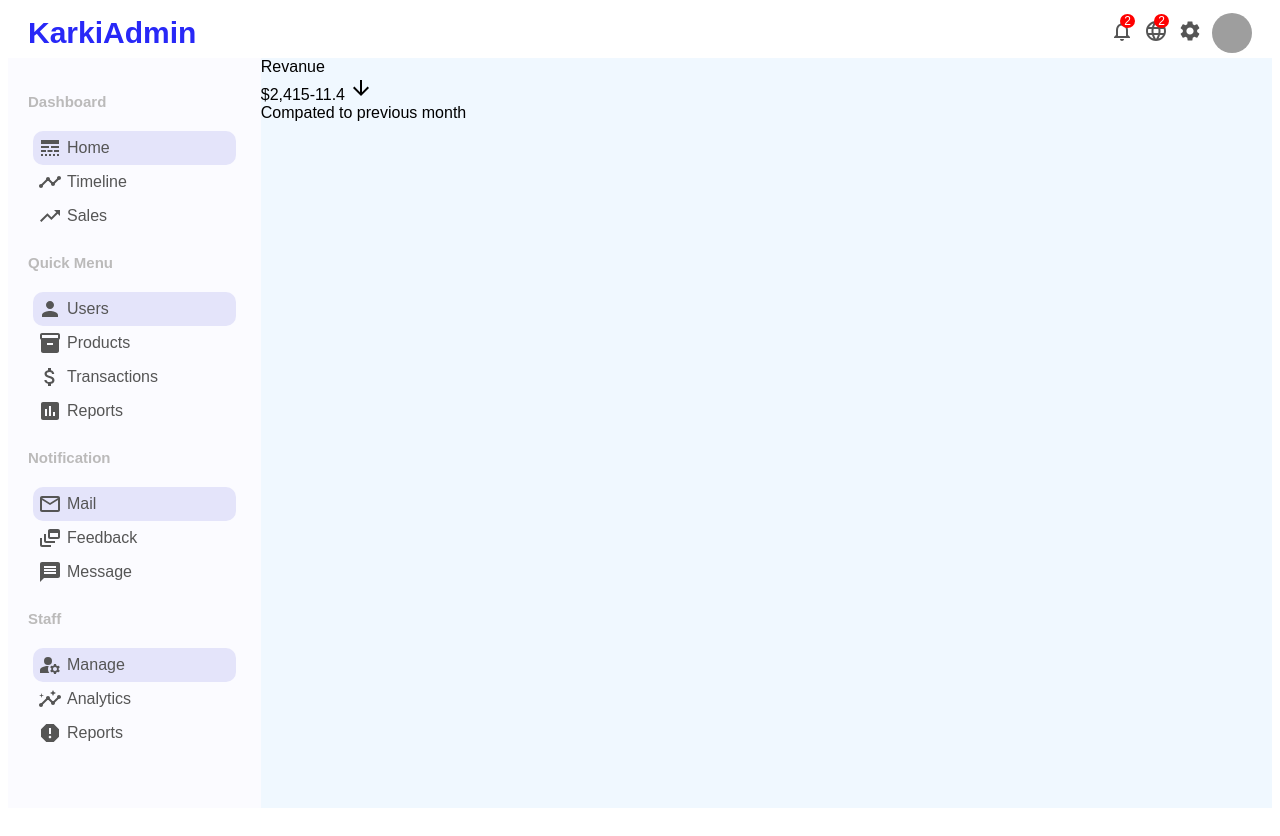
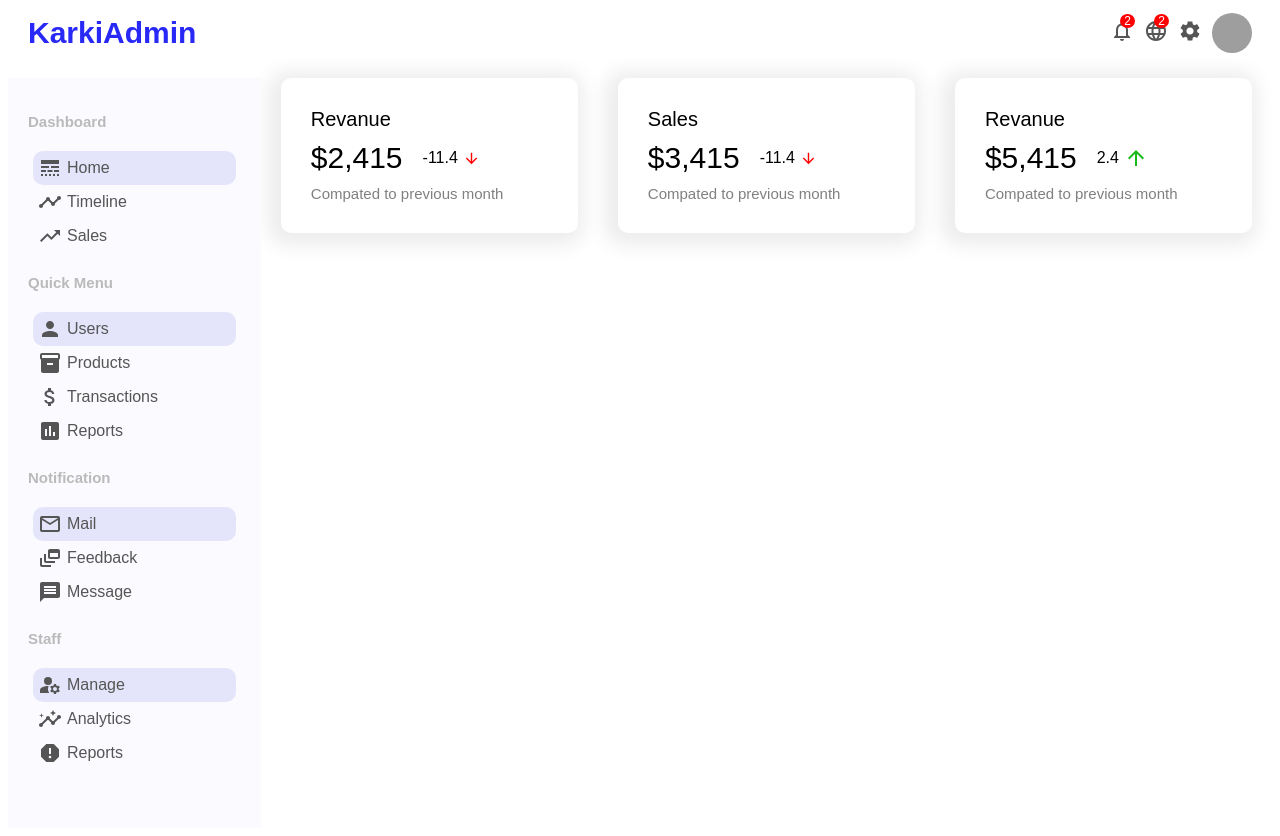
Before and after one commit to karkisunil1200/AdminDashboard, a React (Create React App) app: page / in a window 1280 px wide. Built offline with nearby package versions, Linux system fonts and the light colour scheme; grey boxes are pictures that could not be loaded; a web font is replaced by a local one.

Commit message:
FeaturedInfo completed

```diff
--- a/src/app.css
+++ b/src/app.css
@@ -1,3 +1,4 @@
 .container {
   display: flex;
+  margin-top: 20px;
 }
--- a/src/components/featuredInfo/FeaturedInfo.jsx
+++ b/src/components/featuredInfo/FeaturedInfo.jsx
@@ -1,4 +1,4 @@
-import { ArrowDownward } from "@mui/icons-material";
+import { ArrowDownward, ArrowUpward } from "@mui/icons-material";
 import React from "react";
 import "./featuredInfo.css";
 
@@ -10,7 +10,28 @@
         <div className="featuredMoneyContainer">
           <span className="featuredMoney">$2,415</span>
           <span className="featuredMoneyRate">
-            -11.4 <ArrowDownward />
+            -11.4 <ArrowDownward className="featuredIcon negative" />
+          </span>
+        </div>
+        <span className="featuredSub">Compated to previous month</span>
+      </div>
+
+      <div className="featuredItem">
+        <span className="featuredTitle">Sales</span>
+        <div className="featuredMoneyContainer">
+          <span className="featuredMoney">$3,415</span>
+          <span className="featuredMoneyRate">
+            -11.4 <ArrowDownward className="featuredIcon negative" />
+          </span>
+        </div>
+        <span className="featuredSub">Compated to previous month</span>
+      </div>
+      <div className="featuredItem">
+        <span className="featuredTitle">Revanue</span>
+        <div className="featuredMoneyContainer">
+          <span className="featuredMoney">$5,415</span>
+          <span className="featuredMoneyRate">
+            2.4 <ArrowUpward className="featuredIcon positive" />
           </span>
         </div>
         <span className="featuredSub">Compated to previous month</span>
--- a/src/components/featuredInfo/featuredInfo.css
+++ b/src/components/featuredInfo/featuredInfo.css
@@ -0,0 +1,51 @@
+.featured {
+  width: 100%;
+  display: flex;
+  justify-content: space-between;
+}
+
+.featuredItem {
+  flex: 1;
+  margin: 0px 20px;
+  padding: 30px;
+  border-radius: 10px;
+  cursor: pointer;
+  -webkit-box-shadow: -4px 3px 20px 9px #ececec;
+  box-shadow: -4px 3px 20px 9px #ececec;
+}
+
+.featuredTitle {
+  font-size: 20px;
+}
+
+.featuredMoneyContainer {
+  margin: 10px 0px;
+  display: flex;
+  align-items: center;
+}
+
+.featuredMoney {
+  font-size: 30px;
+  font-weight: 600px;
+}
+
+.featuredMoneyRate {
+  display: flex;
+  align-items: center;
+  margin-left: 20px;
+}
+.featuredIcon {
+  font-size: 17px;
+  margin-left: 5px;
+  color: rgb(24, 185, 24);
+}
+.featuredIcon.negative {
+  font-size: 17px;
+  margin-left: 5px;
+  color: red;
+}
+
+.featuredSub {
+  font-size: 15px;
+  color: grey;
+}
--- a/src/pages/home/home.css
+++ b/src/pages/home/home.css
@@ -1,4 +1,3 @@
 .home {
   flex: 4;
-  background-color: aliceblue;
 }
```
